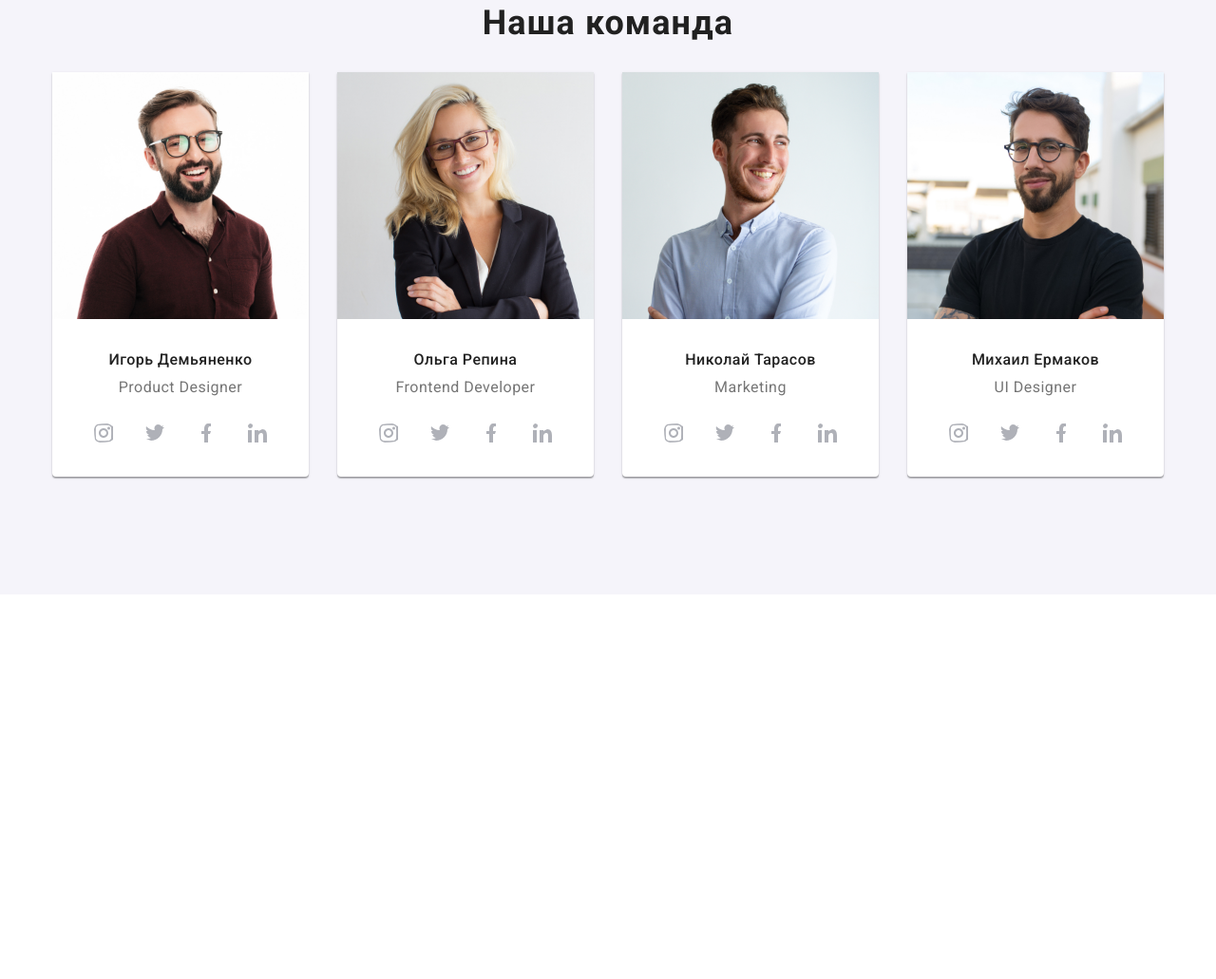
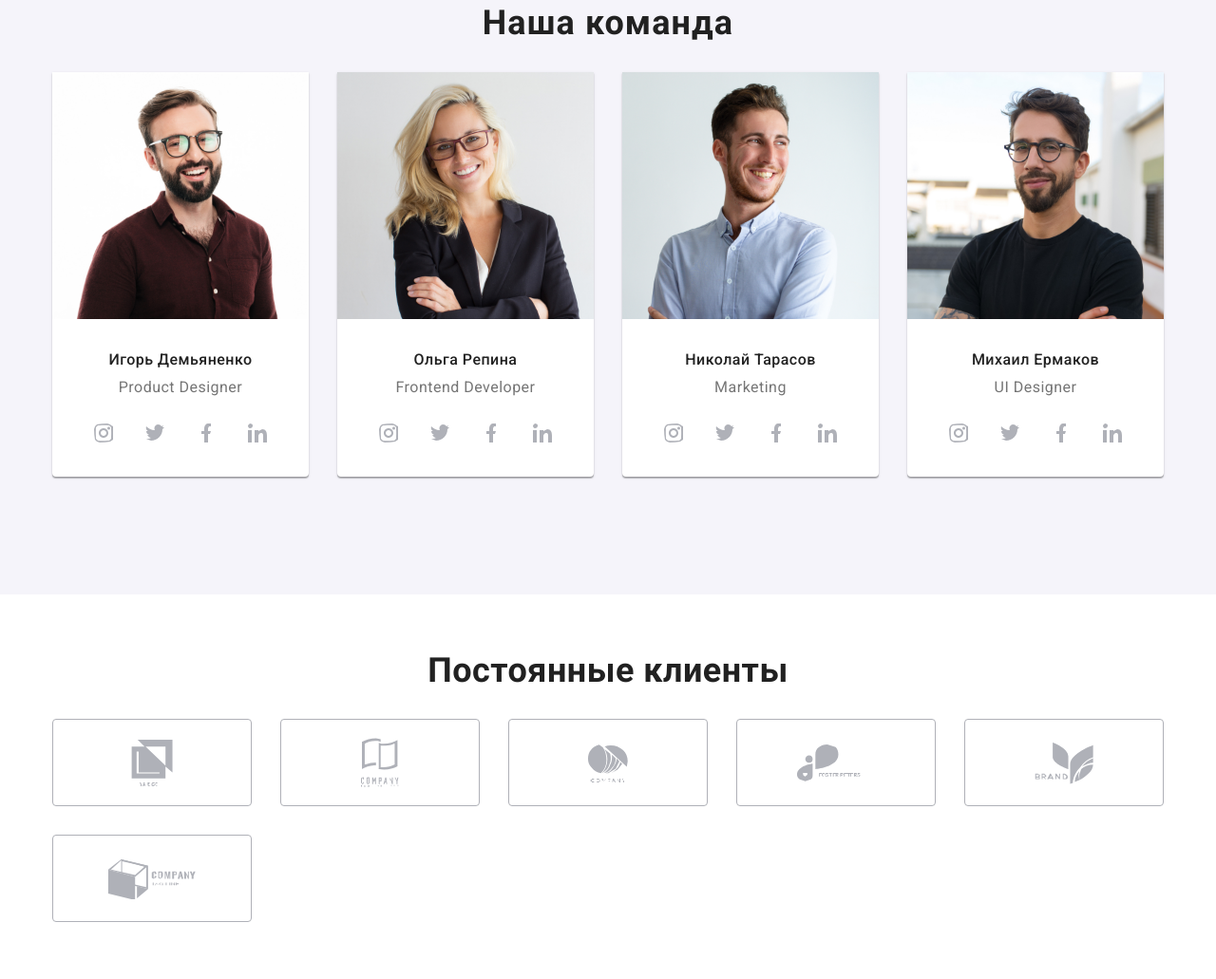
Before and after one commit to Artemius87/goit-markup-hw-08, a plain HTML site: page index.html in a window 1280 px wide. Shown: the part 1450-2481 px from the top of the page at 95% size. Before the commit the page ends 2076 px from the top, so only its background shows below. Drawn offline with nearby package versions, Linux system fonts and the light colour scheme.

Commit message:
сделал Клиентов на мобилку

```diff
--- a/index.html
+++ b/index.html
@@ -271,7 +271,7 @@
   </main>
 
   <!-- Постоянные клиенты -->
-  <!-- <section class="clients">
+  <section class="clients">
     <div class="container">
       <h2 class="clients-title">Постоянные клиенты</h2>
       <ul class="clients-list list">
@@ -325,7 +325,7 @@
         </li>
       </ul>
     </div>
-  </section> -->
+  </section>
 
     <!-- <footer>
       <div class="container cont-footer">
--- a/sass/layout/_clients.scss
+++ b/sass/layout/_clients.scss
@@ -1,21 +1,31 @@
+@media screen and (min-width: 320px) {
   .clients {
-  padding: 94px 0;
+    padding: 60px 0;
+
+    &-title {
+      font-weight: 700;
+      font-size: 36px;
+      line-height: 1.16;
+      text-align: center;
+      color: $primary-text-color;
     }
 
-.clients-list {
+    &-list {
       display: flex;
+      flex-wrap: wrap;
       justify-content: space-between;
     }
 
-.clients-item {
+    &-item {
       display: flex;
       align-items: center;
     }
 
-.clients-link {
+    &-link {
+      margin-top: 30px;
       display: flex;
-  width: 170px;
-  height: 90px;
+      width: 210px;
+      height: 92px;
       text-decoration: none;
       justify-content: center;
       align-items: center;
@@ -30,12 +40,58 @@
         --color5: #2196f3;
       }
     }
+  }
+}
+//     &-title {
+//       margin-bottom: 30px;
+//       font-weight: 700;
+//       font-size: 28px;
+//       line-height: 1.18;
+//       text-align: center;
+//       letter-spacing: 0.03em;
+//       color: $primary-text-color;
+//     }
+//   }
+// }
+// .clients {
+//   padding: 94px 0;
+// }
 
-.clients-title {
-  margin-bottom: 50px;
-  font-weight: 700;
-  font-size: 36px;
-  line-height: 1.16;
-  text-align: center;
-  color: $primary-text-color;
-}
+// .clients-list {
+//   display: flex;
+//   flex-wrap: wrap;
+//   justify-content: space-between;
+// }
+
+// .clients-item {
+//   display: flex;
+//   align-items: center;
+// }
+
+// .clients-link {
+//   margin-bottom: 30px;
+//   display: flex;
+//   width: 210px;
+//   height: 92px;
+//   text-decoration: none;
+//   justify-content: center;
+//   align-items: center;
+//   border: 1px solid #afb1b8;
+//   border-radius: 4px;
+//   fill: #afb1b8;
+//   transition-duration: 250ms;
+//   transition-timing-function: cubic-bezier(0.4, 0, 0.2, 1);
+
+//   &:hover {
+//     border-color: $accent-color;
+//     --color5: #2196f3;
+//   }
+// }
+
+// .clients-title {
+//   font-weight: 700;
+//   font-size: 36px;
+//   line-height: 1.16;
+//   text-align: center;
+//   color: $primary-text-color;
+// }
```
Also changed, not shown: css/main.css, css/main.min.css, 2 other files. Lines whose indentation alone changed are shown as unchanged.
